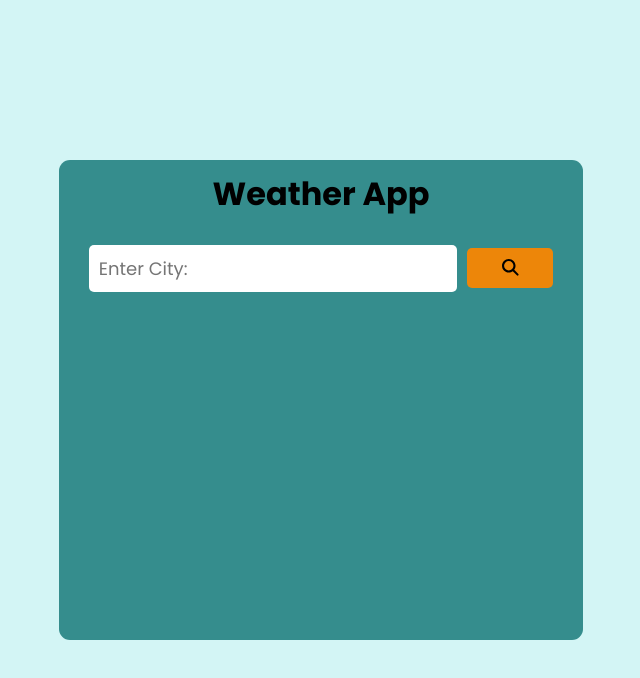
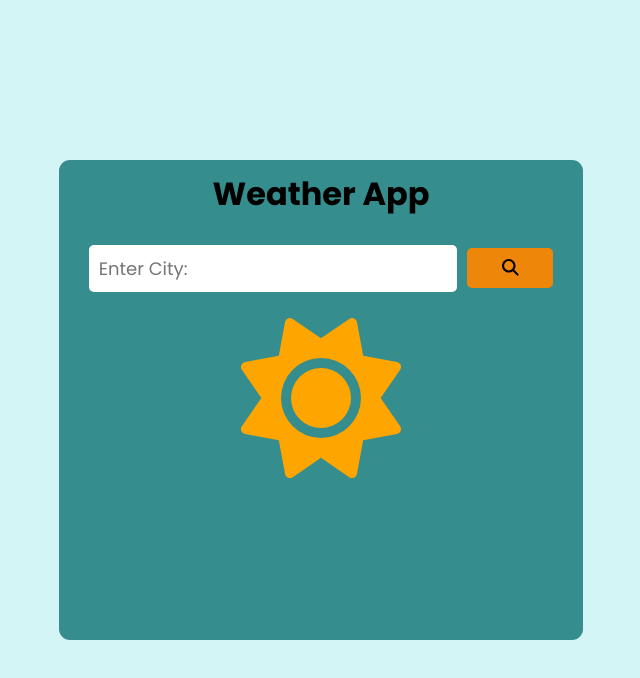
Before and after one commit to zahraRostami1999/weather-app, a React (Create React App) app: page / in a window 1280 px wide. Shown: the top 678 px of the page, without its empty margins (319-959 px from the left). Built offline with nearby package versions, Linux system fonts and the light colour scheme.

Commit message:
edit weather component: import sun icon

```diff
--- a/src/components/weather/Weather.jsx
+++ b/src/components/weather/Weather.jsx
@@ -1,7 +1,7 @@
 import styled from "./weather.module.css";
 import { FontAwesomeIcon } from "@fortawesome/react-fontawesome";
 import { faSearch } from "@fortawesome/free-solid-svg-icons";
-
+import { faSun } from "@fortawesome/free-solid-svg-icons";
 
 function Weather() {
   return (
@@ -16,9 +16,12 @@ function Weather() {
             <FontAwesomeIcon
               icon={faSearch}
               size="lg"
-              style={{ color: "black"}}
+              style={{ color: "black" }}
             />
           </button>
+        </div>
+        <div className={styled.weatherIcon}>
+          <FontAwesomeIcon icon={faSun} size="10x" color="orange" />
         </div>
       </div>
     </div>
```
